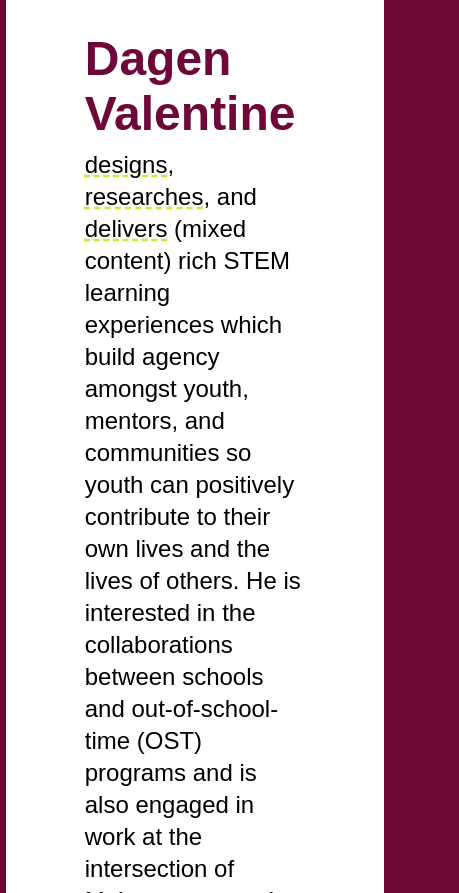
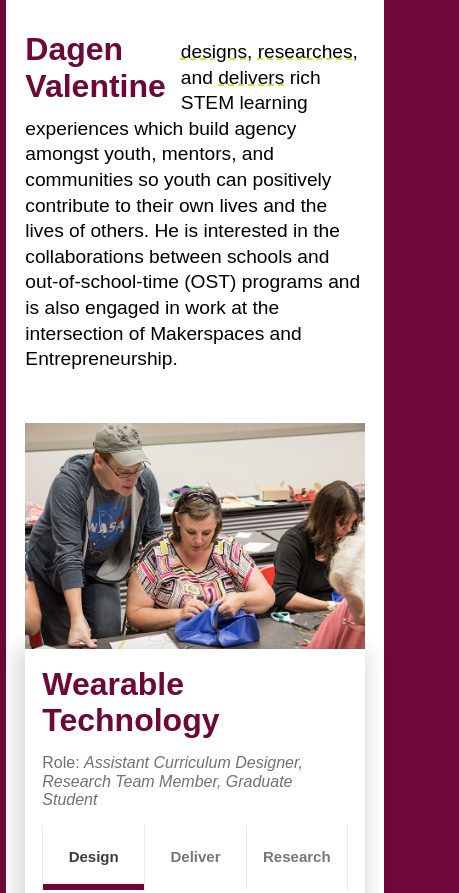
Before and after one commit to axchi/dagen_portfolio, a website built with Parcel: page src/index.html in a window 390 px wide. Shown: the top 893 px of the page, 459 px wide, since content can reach past the window. Built offline with nearby package versions, Linux system fonts and the light colour scheme; a web font is replaced by a local one.

Commit message:
fix breakpoints

```diff
--- a/src/index.html
+++ b/src/index.html
@@ -5,7 +5,7 @@
 	<meta charset="UTF-8">
 	<meta name="viewport" content="width=device-width, initial-scale=1.0">
 	<meta http-equiv="X-UA-Compatible" content="ie=edge">
-	<title>Dagen Valentine | Protfolio</title>
+	<title>Dagen Valentine | Portfolio</title>
 	<link rel="stylesheet" href="https://use.typekit.net/lqy2vpg.css">
 </head>
 
@@ -14,7 +14,7 @@
 		<div class="portfolio-intro">
 			<section>
 				<span class="indent">Dagen <br>Valentine</span>
-				<h1><span>designs</span>, <span>researches</span>, and <span>delivers</span> (mixed content) rich STEM learning
+				<h1><span>designs</span>, <span>researches</span>, and <span>delivers</span> rich STEM learning
 					experiences which build agency amongst youth, mentors, and communities so youth can positively contribute to their
 					own lives and the lives of others. He is interested in the collaborations between schools and out-of-school-time
 					(OST) programs and is also engaged in work at the intersection of Makerspaces and Entrepreneurship.</h1>
@@ -25,13 +25,13 @@
 				<div class="portfolio-projects--img"><img src="./images/weartec.jpg" alt="" /></div>
 				<div class="portfolio-projects--content">
 					<h2>Wearable Technology</h2>
-					<h3>Role: Assistant Curriculum Designer, research team member, Graduate Student</h3>
+					<h3>Role: <i>Assistant Curriculum Designer, Research Team Member, Graduate Student</i></h3>
 					<div class="tabs tabs-style-underline">
 						<nav>
 							<ul>
 								<li><a href="#section-underline-1"><span>Design</span></a></li>
 								<li><a href="#section-underline-2"><span>Deliver</span></a></li>
-								<li><a href="#section-underline-3"><span>Research & Presentation</span></a></li>
+								<li><a href="#section-underline-3"><span>Research</span></a></li>
 							</ul>
 						</nav>
 						<div class="content-wrap">
@@ -86,7 +86,7 @@
 							<ul>
 								<li><a href="#section-underline-1"><span>Design</span></a></li>
 								<li><a href="#section-underline-2"><span>Deliver</span></a></li>
-								<li><a href="#section-underline-3"><span>Research & Presentation</span></a></li>
+								<li><a href="#section-underline-3"><span>Research</span></a></li>
 							</ul>
 						</nav>
 						<div class="content-wrap">
@@ -143,7 +143,9 @@
 	</div>
 	<footer>
 		<section>
-			<h4>Contact</h4>
+			<h2>Contact</h2>
+			<p>Dagen Valentine designs, researches, and delivers rich STEM learning experinces.</p>
+			<button>Learn more</button>
 		</section>
 
 	</footer>
--- a/src/styles/_page.scss
+++ b/src/styles/_page.scss
@@ -7,6 +7,9 @@ $primaryBg: #6D0839;
 
 $lightGray: #74777b;
 $darkGray: #3e3c39;
+$tabletSize: 768px;
+$tabletSize2: 992px;
+$phoneSize: 576px;
 
 $footerHeight: 250px;
 
@@ -26,23 +29,47 @@ body {
     &-intro {
 
         margin: 0 auto;
+        width: 100%;
+        margin-bottom: 15%;
+
+        @media (min-width: $tabletSize) {
+            margin-bottom: 0;
+        }
+
+        @media (min-width: $tabletSize2) {
             width: 65%;
+        }
 
         .indent {
             display: block;
             float: left;
             color: $primaryColor;
             font-weight: 800;
-            font-size: 3rem;
+            font-size: 2rem;
             margin-top: -8px;
+            margin-right: 15px;
+
+
+            @media (min-width: $phoneSize) {
                 margin-right: 45px;
+                font-size: 2.5rem;
                 margin-bottom: 8px;
             }
 
+            @media (min-width: $tabletSize) {
+                font-size: 3rem;
+            }
+        }
+
         h1 {
-            font-size: 1.5rem;
+            font-size: 1.2rem;
+            line-height: 1.6rem;
+            font-weight: normal;
+
+            @media (min-width: $phoneSize) {
+                font-size: 1.3rem;
                 line-height: 2rem;
-            font-weight: normal;
+            }
 
             span {
                 text-decoration: underline;
@@ -56,25 +83,42 @@ body {
         margin-top: 10%;
 
         h2 {
-            font-size: 3rem;
+            font-size: 2rem;
             color: $primaryColor;
             font-weight: 900;
+            margin-bottom: 5%;
             // vertical-align: middle;
             // background-color: $primaryColor;
             // box-shadow: -0.5rem 0 0 $primaryColor, 0.7rem 0 0 $primaryColor;
+
+            @media (min-width: $phoneSize) {
+                font-size: 2.5rem;
+                margin-bottom: 2%;
             }
+
+            @media (min-width: $tabletSize) {
+                font-size: 3rem;
+            }
+
+
+        }
+
 
         h3 {
             margin-top: 5px;
             font-size: 1rem;
-            margin-bottom: 10%;
+            margin-bottom: 5%;
             color: #717171;
             font-weight: 100;
         }
 
         &--list {
             position: relative;
+            margin-bottom: 10%;
+
+            @media (min-width: $tabletSize2) {
                 margin-bottom: 150px;
+            }
         }
 
         &--content {
@@ -82,17 +126,26 @@ body {
             right: 0;
             background: white;
             padding: 5%;
+            width: 100%;
+            box-shadow: -4px 6px 20px 6px #3e3c392e;
+
+            @media (min-width: $tabletSize2) {
                 width: 66%;
                 margin-left: 34%;
-            box-shadow: -4px 6px 20px 6px #3e3c392e;
+            }
         }
 
         &--img {
+            width: 100%;
+            overflow: hidden;
+
+            @media (min-width: $tabletSize2) {
+
                 position: absolute;
                 top: 10%;
                 width: 80%;
                 height: 80%;
-            overflow: hidden;
+            }
 
             img {
                 width: 100%;
@@ -112,6 +165,16 @@ body {
             text-decoration: none;
         }
     }
+
+    .content-wrap section p {
+        font-size: .9rem;
+        min-height: 0;
+
+        @media (min-width: $tabletSize2) {
+            font-size: 1rem;
+            min-height: 50vh;
+        }
+    }
 }
 
 footer {
@@ -125,5 +188,11 @@ footer {
         width: 80%;
         margin: 0 auto;
         padding: 5%;
+        color: white;
+    }
+
+    p {
+        margin-top: 20px;
+        margin-bottom: 20px;
     }
 }
```
Also changed, not shown: dist/index.html, 2 other files. Lines whose indentation alone changed are shown as unchanged.
